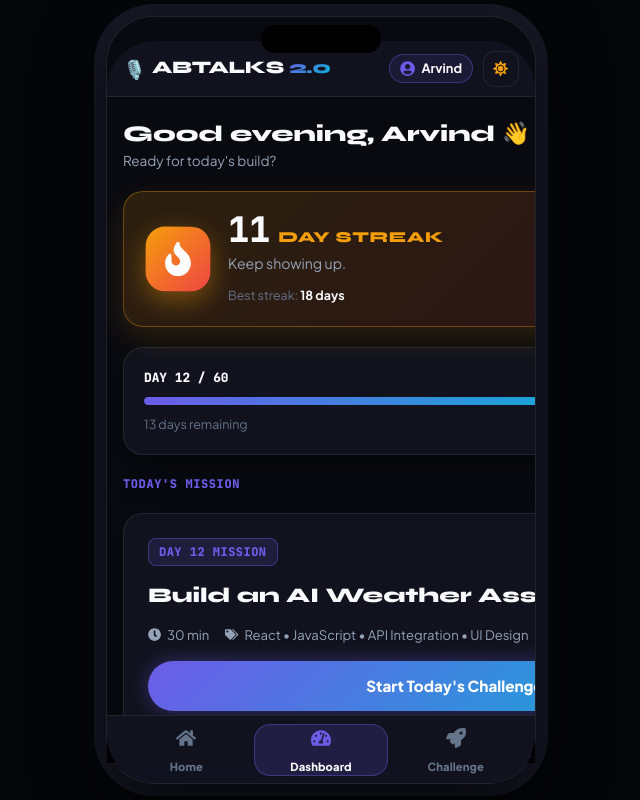
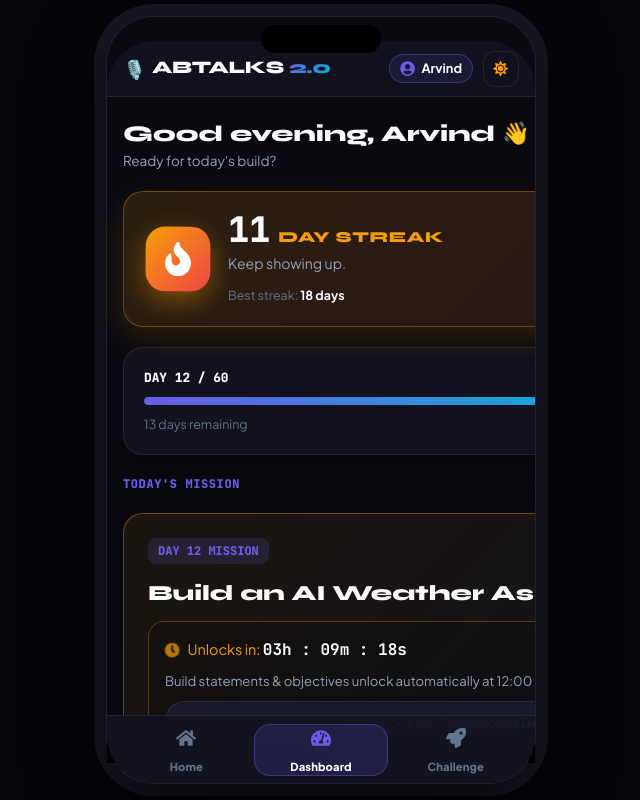
Before and after one commit to jayarajjoel2008-ctrl/project, a React (Create React App) app in the folder frontend/: page /dashboard in a window 1280 px wide. Shown: the whole page, without its empty margins (319-959 px from the left). Built offline with nearby package versions, Linux system fonts and the light colour scheme.

Commit message:
fix: strictly lock Day 12 statements until 12:00 AM Midnight with live countdown timer

```diff
--- a/frontend/src/components/ChallengeCard.css
+++ b/frontend/src/components/ChallengeCard.css
@@ -3,17 +3,16 @@
   border: 1px solid var(--border-card);
   border-radius: var(--radius);
   padding: 24px;
-  box-shadow: var(--shadow-card);
   display: flex;
   flex-direction: column;
-  gap: 16px;
-  position: relative;
-  transition: border-color 0.25s ease, transform 0.25s ease, background-color 0.3s ease;
+  gap: 14px;
+  box-shadow: var(--shadow-card);
+  transition: all 0.3s ease;
 }
 
-.abtalks-mission-card:hover {
-  border-color: var(--accent-violet);
-  transform: translateY(-2px);
+.abtalks-mission-card.locked {
+  border-color: rgba(245, 158, 11, 0.4);
+  background: linear-gradient(135deg, rgba(245, 158, 11, 0.08) 0%, var(--bg-card) 100%);
 }
 
 .mission-card-header {
@@ -28,26 +27,38 @@
   font-weight: 800;
   color: var(--accent-violet);
   background: rgba(108, 92, 231, 0.15);
-  border: 1px solid var(--border-hover);
   padding: 4px 10px;
   border-radius: 8px;
-  letter-spacing: 0.04em;
 }
 
 .mission-diff-badge {
   font-size: 0.72rem;
-  font-weight: 700;
-  padding: 3px 10px;
-  border-radius: 20px;
+  font-weight: 800;
+  padding: 3px 8px;
+  border-radius: 6px;
 }
 
+.mission-diff-badge.intermediate { background: rgba(245, 158, 11, 0.15); color: #f59e0b; }
 .mission-diff-badge.beginner { background: rgba(16, 185, 129, 0.15); color: #10b981; }
-.mission-diff-badge.intermediate { background: rgba(245, 158, 11, 0.15); color: #f59e0b; }
 .mission-diff-badge.advanced { background: rgba(239, 68, 68, 0.15); color: #ef4444; }
+
+.mission-locked-tag {
+  font-family: 'JetBrains Mono', monospace;
+  font-size: 0.72rem;
+  font-weight: 800;
+  color: #f59e0b;
+  background: rgba(245, 158, 11, 0.15);
+  border: 1px solid rgba(245, 158, 11, 0.3);
+  padding: 4px 10px;
+  border-radius: 12px;
+  display: flex;
+  align-items: center;
+  gap: 6px;
+}
 
 .mission-title {
   font-family: 'Syne', sans-serif;
-  font-size: 1.3rem;
+  font-size: 1.35rem;
   font-weight: 800;
   color: var(--text-title);
   line-height: 1.3;
@@ -55,11 +66,9 @@
 
 .mission-meta-row {
   display: flex;
-  align-items: center;
   gap: 16px;
   font-size: 0.82rem;
-  color: var(--text-body);
-  flex-wrap: wrap;
+  color: var(--text-muted);
 }
 
 .meta-item {
@@ -69,23 +78,73 @@
 }
 
 .btn-start-mission {
-  display: flex;
-  align-items: center;
-  justify-content: center;
-  gap: 10px;
   background: linear-gradient(135deg, var(--accent-violet) 0%, var(--accent-cyan) 100%);
   color: #ffffff;
   font-weight: 800;
   font-size: 0.95rem;
   padding: 14px;
-  border-radius: 30px;
+  border-radius: 25px;
   text-decoration: none;
+  display: flex;
+  align-items: center;
+  justify-content: center;
+  gap: 10px;
   box-shadow: 0 0 20px var(--accent-violet-glow);
-  transition: all 0.25s ease;
   min-height: 48px;
 }
 
-.btn-start-mission:hover {
-  transform: translateY(-2px);
-  box-shadow: 0 0 30px rgba(108, 92, 231, 0.6);
+/* LOCKED STATE INFO BOX */
+.mission-locked-info-box {
+  display: flex;
+  flex-direction: column;
+  gap: 10px;
+  background: rgba(0, 0, 0, 0.2);
+  border: 1px solid rgba(245, 158, 11, 0.3);
+  padding: 16px;
+  border-radius: 16px;
 }
+
+.locked-timer-row {
+  display: flex;
+  align-items: center;
+  gap: 8px;
+  color: #f59e0b;
+  font-size: 0.9rem;
+}
+
+.clock-icon-pulse {
+  animation: pulseClock 2s infinite ease-in-out;
+}
+
+@keyframes pulseClock {
+  0%, 100% { opacity: 1; transform: scale(1); }
+  50% { opacity: 0.5; transform: scale(1.1); }
+}
+
+.locked-timer-row strong {
+  font-family: 'JetBrains Mono', monospace;
+  font-size: 1rem;
+  color: var(--text-title);
+}
+
+.locked-sub-text {
+  font-size: 0.82rem;
+  color: var(--text-body);
+  line-height: 1.4;
+}
+
+.btn-locked-preview {
+  background: var(--bg-card-hover);
+  border: 1px solid var(--border-card);
+  color: var(--text-title);
+  font-weight: 800;
+  font-size: 0.88rem;
+  padding: 10px;
+  border-radius: 20px;
+  text-decoration: none;
+  display: flex;
+  align-items: center;
+  justify-content: center;
+  gap: 8px;
+  min-height: 44px;
+}
--- a/frontend/src/components/ChallengeCard.js
+++ b/frontend/src/components/ChallengeCard.js
@@ -1,26 +1,46 @@
-import React from 'react';
+import React, { useState, useEffect } from 'react';
 import { Link } from 'react-router-dom';
-import { FaClock, FaTags, FaArrowRight } from 'react-icons/fa';
+import { FaClock, FaTags, FaArrowRight, FaLock } from 'react-icons/fa';
+import { isDayUnlocked, getTimeUntilMidnight } from '../utils/storage';
 import './ChallengeCard.css';
 
 const ChallengeCard = ({ challenge }) => {
+  const [midnightTimer, setMidnightTimer] = useState(getTimeUntilMidnight());
+
+  useEffect(() => {
+    const timer = setInterval(() => {
+      setMidnightTimer(getTimeUntilMidnight());
+    }, 1000);
+    return () => clearInterval(timer);
+  }, []);
+
   const dayNum = challenge?.day || 12;
   const title = challenge?.title || "Build an AI Weather Assistant";
   const difficulty = challenge?.difficulty || "Intermediate";
   const time = challenge?.estimatedTime || "30 min";
   const skills = challenge?.skills || ["React", "API", "JavaScript"];
 
+  const unlocked = isDayUnlocked(dayNum);
+
   return (
-    <div className="abtalks-mission-card">
+    <div className={`abtalks-mission-card ${unlocked ? 'unlocked' : 'locked'}`}>
       <div className="mission-card-header">
         <span className="mission-day-badge">DAY {dayNum} MISSION</span>
+        {unlocked ? (
           <span className={`mission-diff-badge ${difficulty.toLowerCase()}`}>
             {difficulty}
           </span>
+        ) : (
+          <span className="mission-locked-tag">
+            <FaLock /> UNLOCKS 12:00 AM
+          </span>
+        )}
       </div>
 
       <h3 className="mission-title">{title}</h3>
 
+      {unlocked ? (
+        <>
           <div className="mission-meta-row">
             <span className="meta-item"><FaClock /> {time}</span>
             <span className="meta-item"><FaTags /> {skills.join(' • ')}</span>
@@ -30,6 +50,22 @@ const ChallengeCard = ({ challenge }) => {
             <span>Start Today's Challenge</span>
             <FaArrowRight />
           </Link>
+        </>
+      ) : (
+        <div className="mission-locked-info-box">
+          <div className="locked-timer-row">
+            <FaClock className="clock-icon-pulse" />
+            <span>Unlocks in: <strong>{midnightTimer.formatted}</strong></span>
+          </div>
+          <p className="locked-sub-text">
+            Build statements & objectives unlock automatically at 12:00 AM Midnight.
+          </p>
+          <Link to={`/day/${dayNum}`} className="btn-locked-preview">
+            <span>View Locked Countdown Details</span>
+            <FaLock />
+          </Link>
+        </div>
+      )}
     </div>
   );
 };
--- a/frontend/src/utils/storage.js
+++ b/frontend/src/utils/storage.js
@@ -88,21 +88,34 @@ export function getLastCompletedDay() {
 }
 
 /**
- * Calculates max unlocked day based on start date and completed days
+ * Calculates max unlocked day based on start date and completed days.
+ * Day N unlocks at 12:00 AM Midnight after Day N-1 is completed.
  */
 export function getMaxUnlockedDay() {
+  const current = getUserProgress();
+  const start = new Date(current.profile?.startDate || Date.now());
+  const now = new Date();
+
+  // Midnight-based days elapsed since challenge start date
+  const diffTime = Math.max(0, now.getTime() - start.getTime());
+  const daysElapsedByTime = Math.floor(diffTime / (1000 * 60 * 60 * 24));
+
   const lastCompleted = getLastCompletedDay();
 
-  // Next level to unlock is last completed day + 1 (minimum Day 1)
-  const nextLevel = Math.max(1, lastCompleted + 1);
+  // If user completed up to lastCompleted (e.g. Day 11),
+  // Day 12 unlocks at 12:00 AM Midnight (daysElapsedByTime > lastCompleted).
+  if (daysElapsedByTime > lastCompleted) {
+    return Math.min(60, lastCompleted + 1);
+  }
 
-  return Math.min(60, nextLevel);
+  // Otherwise, Day 12 remains locked until 12:00 AM Midnight tonight!
+  return Math.max(1, lastCompleted);
 }
 
 /**
  * Checks if a specific day level is unlocked.
  * Level 1 is always unlocked.
- * Level N (N > 1) is unlocked ONLY if Level N-1 is completed AND day N <= maxUnlockedDay.
+ * Level N (N > 1) unlocks at 12:00 AM Midnight only after Level N-1 is completed.
  */
 export function isDayUnlocked(dayNum) {
   const num = Number(dayNum);
```
Lines whose indentation alone changed are shown as unchanged.
